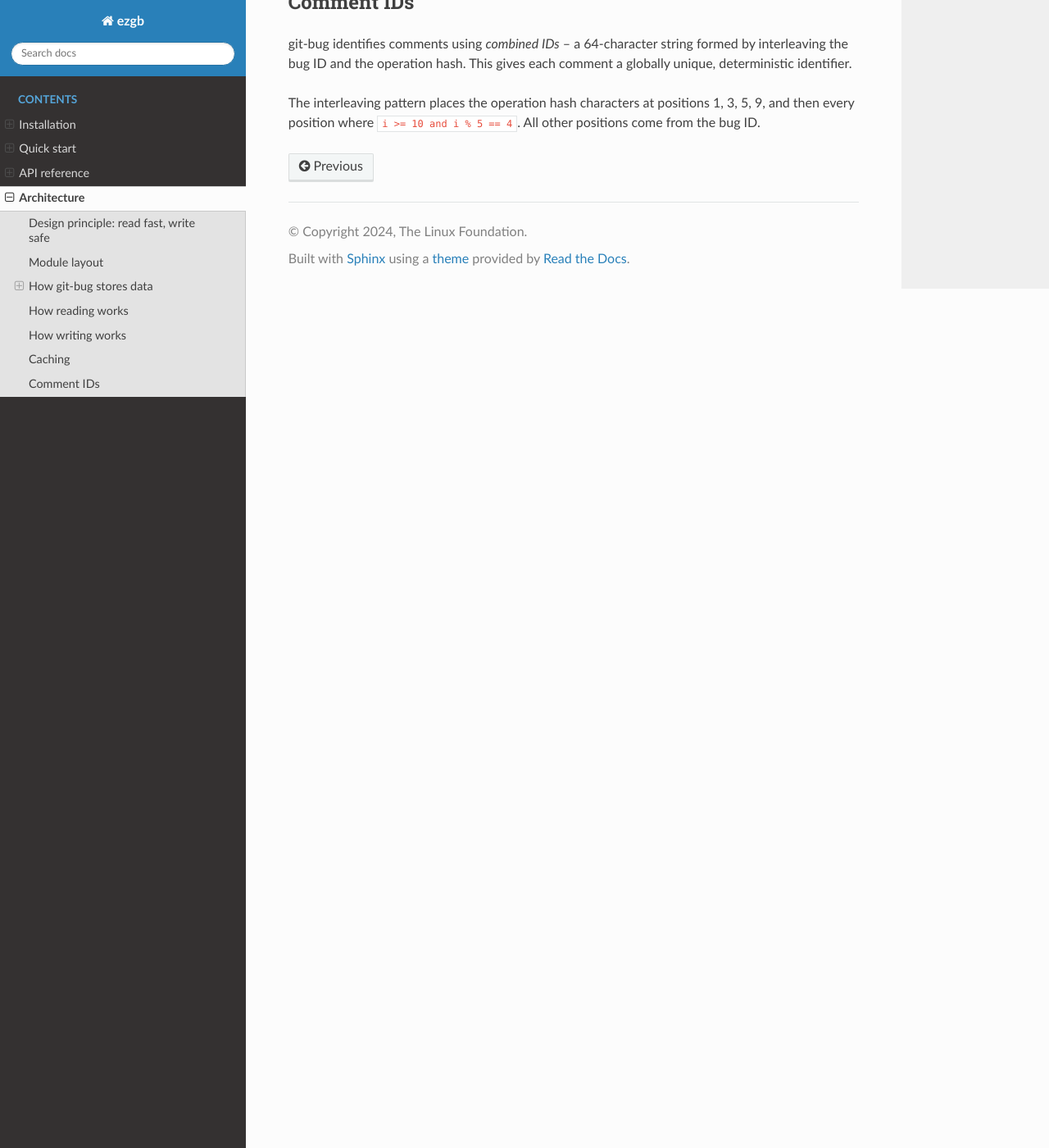
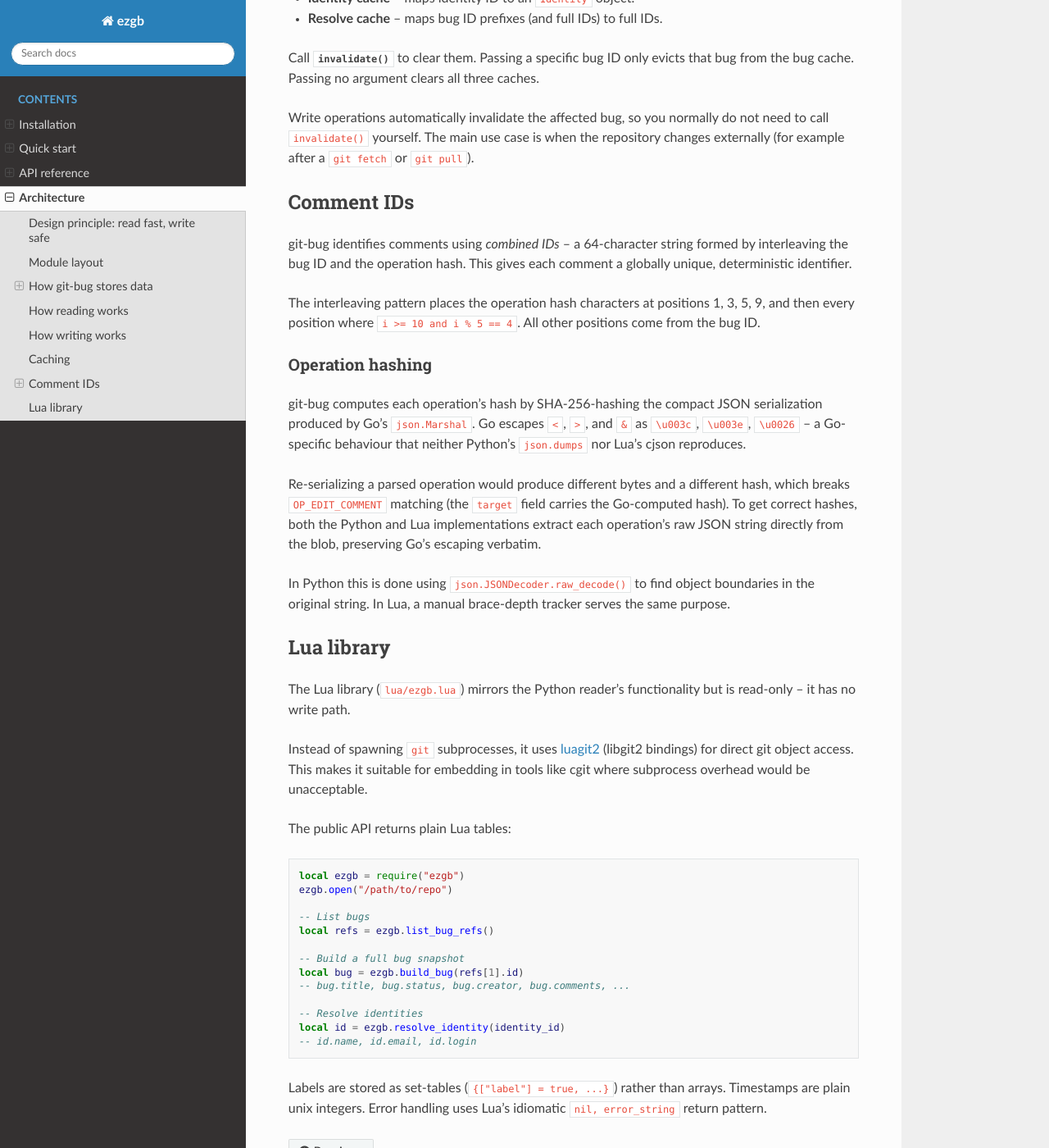
Before and after one commit to kernelorg-mirror/utils_ezgb_ezgb, a Sphinx documentation site: the page built from docs/architecture.rst, in a window 1280 px wide and 1400 px high, scrolled down 2831 px. Shown: the whole window at 82% size. Built offline with Sphinx 7.4.7 and the Read the Docs theme 3.1.0, drawn with Linux system fonts in a browser that asks for light colours; some of the changed text lies outside the part shown.

Commit message:
Update documentation for recent changes
Update all docs to reflect the current state of the project:

- index.rst: mention both Python and Lua implementations, update
  feature list
- installation.rst: add Lua library installation section with
  luarocks instructions
- quickstart.rst: remove assigned_to and assign/unassign references,
  add remove_bug, push, and pull examples
- architecture.rst: add Lua library section, document operation
  hashing and the raw JSON extraction approach, add module layout
  for Lua

Signed-off-by: Konstantin Ryabitsev <konstantin@linuxfoundation.org>
Assisted-by: claude-opus-4-6

```diff
--- a/docs/architecture.rst
+++ b/docs/architecture.rst
@@ -23,7 +23,7 @@ ezgb splits its work into two paths:
 Module layout
 -------------
 
-::
+Python::
 
    src/ezgb/
      __init__.py   GitBugRepo facade and public API
@@ -31,6 +31,12 @@ Module layout
      _git.py       Thin subprocess wrappers for git and git-bug
      _reader.py    BugReader: reads and caches bug data from git objects
      _writer.py    BugWriter: delegates mutations to the git-bug CLI
+
+Lua::
+
+   lua/
+     ezgb.lua      Read-only library (ref enumeration, op-pack replay,
+                    identity resolution, combined ID generation)
 
 How git-bug stores data
 -----------------------
@@ -143,3 +149,55 @@ gives each comment a globally unique, deterministic identifier.
 The interleaving pattern places the operation hash characters at
 positions 1, 3, 5, 9, and then every position where
 ``i >= 10 and i % 5 == 4``. All other positions come from the bug ID.
+
+Operation hashing
+^^^^^^^^^^^^^^^^^
+
+git-bug computes each operation's hash by SHA-256-hashing the compact
+JSON serialization produced by Go's ``json.Marshal``. Go escapes
+``<``, ``>``, and ``&`` as ``\u003c``, ``\u003e``, ``\u0026`` -- a
+Go-specific behaviour that neither Python's ``json.dumps`` nor Lua's
+cjson reproduces.
+
+Re-serializing a parsed operation would produce different bytes and a
+different hash, which breaks ``OP_EDIT_COMMENT`` matching (the
+``target`` field carries the Go-computed hash). To get correct hashes,
+both the Python and Lua implementations extract each operation's raw
+JSON string directly from the blob, preserving Go's escaping verbatim.
+
+In Python this is done using ``json.JSONDecoder.raw_decode()`` to find
+object boundaries in the original string. In Lua, a manual brace-depth
+tracker serves the same purpose.
+
+Lua library
+-----------
+
+The Lua library (``lua/ezgb.lua``) mirrors the Python reader's
+functionality but is read-only -- it has no write path.
+
+Instead of spawning ``git`` subprocesses, it uses
+`luagit2 <https://github.com/libgit2/luagit2>`_ (libgit2 bindings)
+for direct git object access. This makes it suitable for embedding in
+tools like cgit where subprocess overhead would be unacceptable.
+
+The public API returns plain Lua tables:
+
+.. code-block:: lua
+
+   local ezgb = require("ezgb")
+   ezgb.open("/path/to/repo")
+
+   -- List bugs
+   local refs = ezgb.list_bug_refs()
+
+   -- Build a full bug snapshot
+   local bug = ezgb.build_bug(refs[1].id)
+   -- bug.title, bug.status, bug.creator, bug.comments, ...
+
+   -- Resolve identities
+   local id = ezgb.resolve_identity(identity_id)
+   -- id.name, id.email, id.login
+
+Labels are stored as set-tables (``{["label"] = true, ...}``) rather
+than arrays. Timestamps are plain unix integers. Error handling uses
+Lua's idiomatic ``nil, error_string`` return pattern.
```
Also changed, not shown: docs/index.rst (+26 -11 lines), docs/installation.rst (+44 -3 lines), docs/quickstart.rst (+16 -5 lines).
